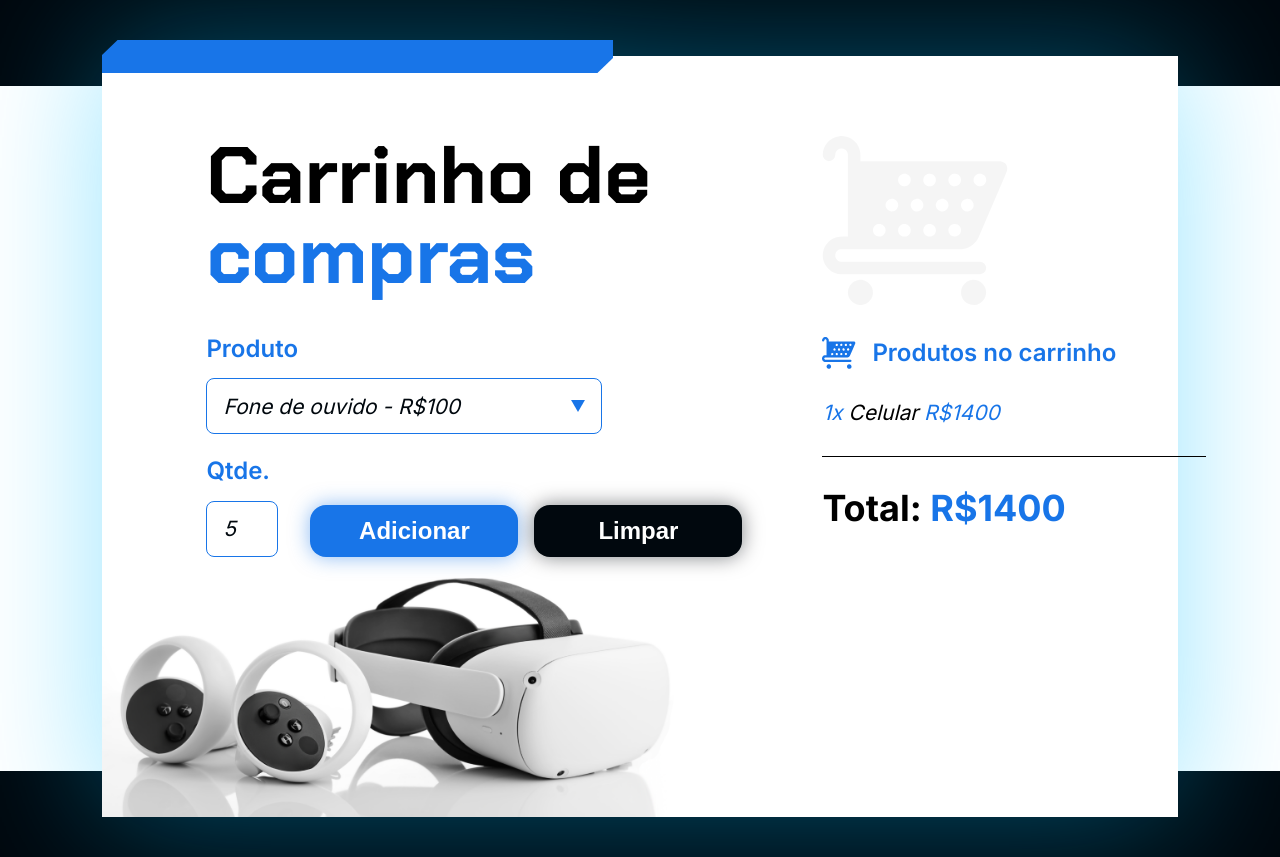
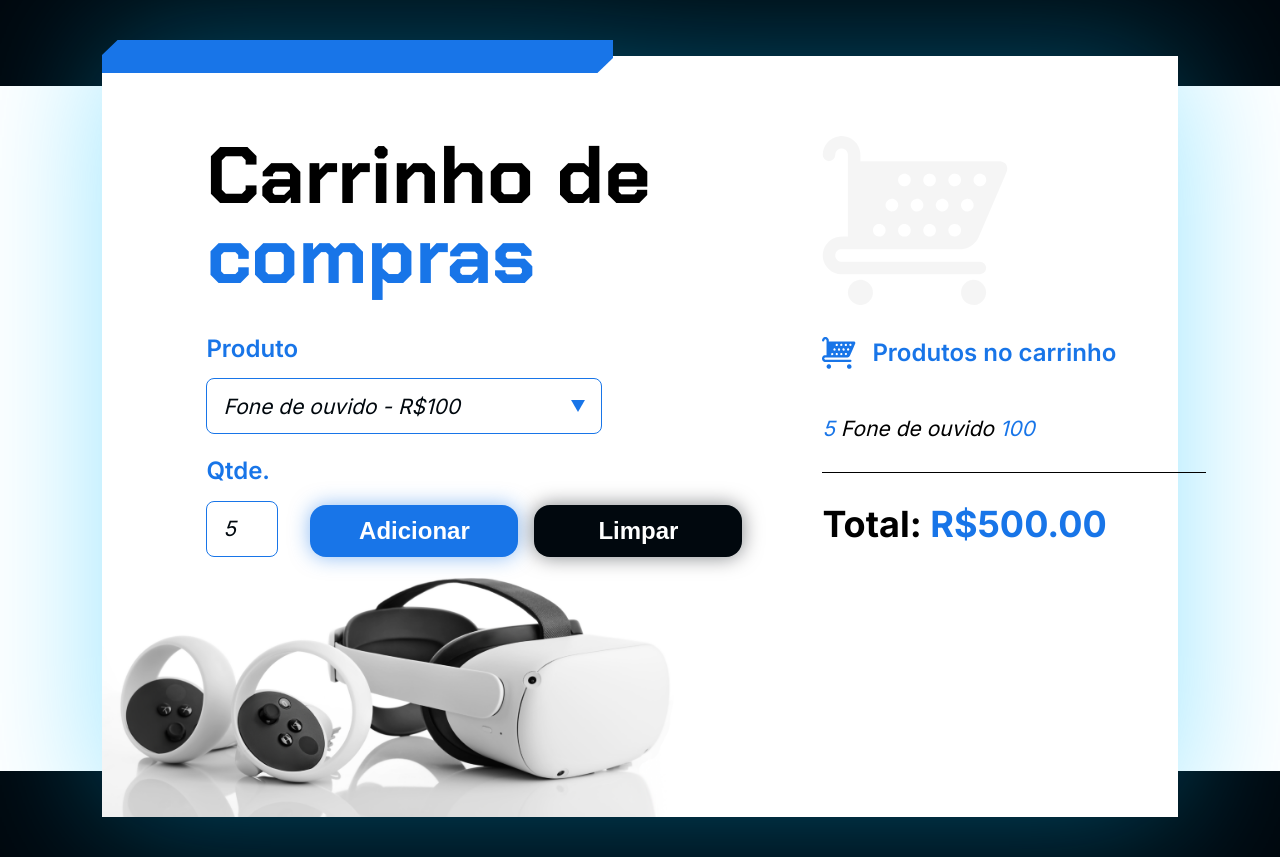
Before and after one commit to abnerdouglas/logica-de-programacao, a plain HTML site: page carrinho-compras/index.html in a window 1280 px wide. Both pictures are taken after typing "5" into the empty fields and a click on the button "Adicionar". Drawn offline with Linux system fonts and the light colour scheme.

Commit message:
finalização do exercicio carrinho de compras

```diff
--- a/carrinho-compras/index.html
+++ b/carrinho-compras/index.html
@@ -36,10 +36,10 @@
         <section class="parte-inferior">
           <label class="campo-grupo">
             <span class="texto-medio-azul">Qtde.</span>
-            <input class="quantidade-input" id="quantidade" type="number" placeholder="100">
+            <input class="quantidade-input" id="quantidade" type="number" min="1">
           </label>
 
-          <section class="botoes-wrapper">
+          <section class="botoes-wrapper" id="botoes">
             <button onclick="adicionar()" type="button" class="botao-form botao-adicionar">Adicionar</button>
             <button onclick="limpar()" type="button" class="botao-form botao-limpar">Limpar</button>
           </section>
@@ -57,14 +57,14 @@
 
       <section class="carrinho__produtos" id="lista-produtos">
         <section class="carrinho__produtos__produto">
-          <span class="texto-azul">1x</span> Celular <span class="texto-azul">R$1400</span>
+          <span class="texto-azul"> </span>  <span class="texto-azul"> </span>
         </section>
       </section>
 
       <div class="divisoria"></div>
 
       <p class="carrinho__total">
-        Total: <span class="texto-azul" id="valor-total">R$1400</span>
+        Total: <span class="texto-azul" id="valor-total"> </span>
       </p>
     </section>
   </main>
--- a/carrinho-compras/js/app.js
+++ b/carrinho-compras/js/app.js
@@ -0,0 +1,35 @@
+let lista = [];
+function adicionar() {
+    let produto = document.getElementById('produto').value;
+    let nomeProduto = produto.split('-')[0];
+    let valorUnitario = parseFloat(produto.split('R$')[1]);
+    let quantidade = parseInt(document.getElementById('quantidade').value);
+    let preco = quantidade * valorUnitario;
+    lista.push(preco);
+
+    let carrinho = document.getElementById('lista-produtos');
+    carrinho.innerHTML +=
+     `<section class="carrinho__produtos" id="lista-produtos">
+        <section class="carrinho__produtos__produto">
+          <span class="texto-azul"> ${quantidade} </span> ${nomeProduto} <span class="texto-azul">${valorUnitario}</span>
+        </section>
+      </section>`;
+
+      atualizarTotal();
+}
+
+function atualizarTotal() {
+    // A função reduce é usada para somar todos os valores no array lista.
+    // (acc, cur) => acc + cur: Uma função de callback que recebe dois parâmetros:
+    // acc (acumulador): Inicialmente, é o valor inicial fornecido (0). Em cada iteração, acc armazena a soma acumulada dos valores.
+    // cur (valor corrente): Cada valor no array lista é processado um por um.
+    let total = lista.reduce((acc, cur) => acc + cur, 0);
+    let totalElement = document.getElementById('valor-total');
+    totalElement.innerHTML = `R$${total.toFixed(2)}`;
+}
+
+function limpar() {
+    lista = [];
+    document.getElementById('lista-produtos').innerHTML = '';
+    atualizarTotal();
+}
```
